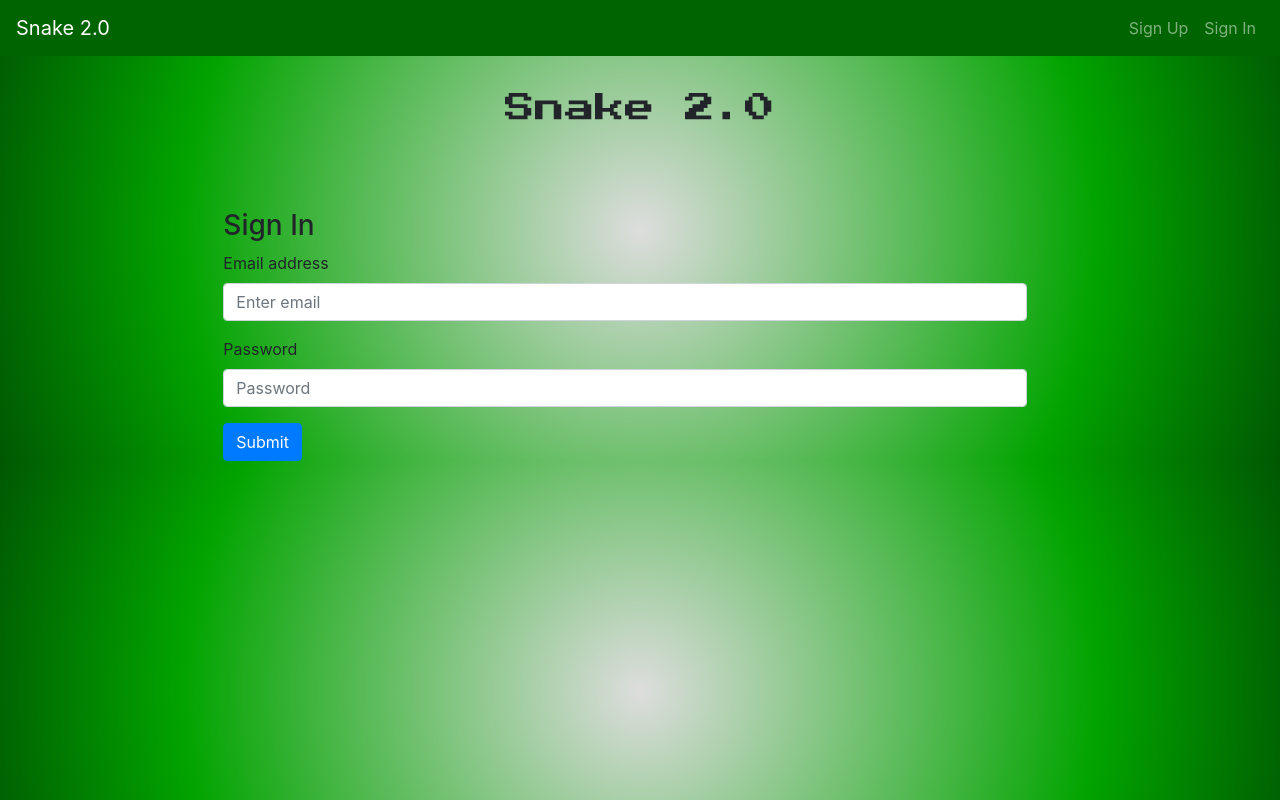
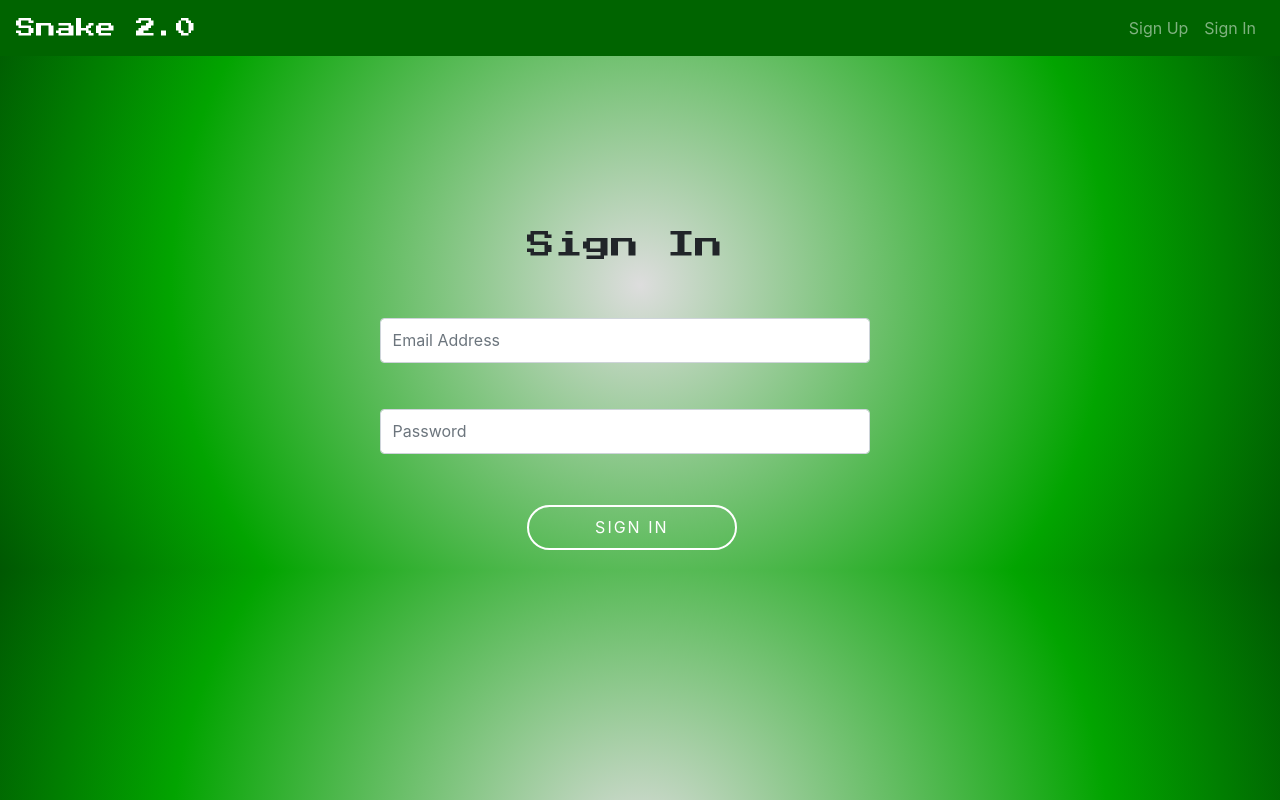
Before and after one commit to jtshepherd31/Snake-2-Client, a React app: page /#/sign-in in a window 1280 px wide. Built offline with nearby package versions, Linux system fonts and the light colour scheme.

Commit message:
Finished CSS

```diff
--- a/src/App.js
+++ b/src/App.js
@@ -58,7 +58,6 @@ class App extends Component {
           />
         ))}
         <main className="container">
-          <div className="main-title">Snake 2.0</div>
           <AuthenticatedRoute user={user} path='/home' render={() => (
             <Board user={user}/>
           )} />
--- a/src/components/ChangePassword/ChangePassword.js
+++ b/src/components/ChangePassword/ChangePassword.js
@@ -48,13 +48,13 @@ class ChangePassword extends Component {
 
     return (
       <div className="row">
-        <div className="col-sm-10 col-md-8 mx-auto mt-5">
-          <h3>Change Password</h3>
-          <Form onSubmit={this.onChangePassword}>
+        <div className="col-sm-10 col-md-5 mx-auto mt-5">
+          <h3 className="sign-in-text">Change Password</h3>
+          <Form className="form" onSubmit={this.onChangePassword}>
             <Form.Group controlId="oldPassword">
-              <Form.Label>Old password</Form.Label>
               <Form.Control
                 required
+                className="form-input"
                 name="oldPassword"
                 value={oldPassword}
                 type="password"
@@ -63,9 +63,9 @@ class ChangePassword extends Component {
               />
             </Form.Group>
             <Form.Group controlId="newPassword">
-              <Form.Label>New Password</Form.Label>
               <Form.Control
                 required
+                className="form-input"
                 name="newPassword"
                 value={newPassword}
                 type="password"
@@ -74,6 +74,7 @@ class ChangePassword extends Component {
               />
             </Form.Group>
             <Button
+              className="submit-button"
               variant="primary"
               type="submit"
             >
--- a/src/components/GameBoard/Board.js
+++ b/src/components/GameBoard/Board.js
@@ -26,6 +26,7 @@ class Board extends Component {
       gameStarted: false,
       currentScore: 0,
       highScore: 0,
+      gameOver: null,
       snakePieces: [
         [0, 0],
         [2, 0]
@@ -138,7 +139,7 @@ class Board extends Component {
           [2, 0]
         ]
       })
-      return ('Game over')
+      this.setState({ gameOver: true })
     }
   }
 
@@ -171,7 +172,8 @@ class Board extends Component {
             [2, 0]
           ]
         })
-        return ('Game over')
+
+        this.setState({ gameOver: true })
       }
     })
     // if (snakeHead[0] === pieces[0] || snakeHead[1] === pieces[1]) {
@@ -213,10 +215,27 @@ class Board extends Component {
         <div className="current-score-box">
           <CurrentScore currentScore={this.state.currentScore}/>
         </div>
-        <div className="game-box">
-          <Snake snakePieces={this.state.snakePieces}/>
-          <Food piece={this.state.food}/>
-        </div>
+        {this.state.gameStarted &&
+          <div className="game-box">
+            <Snake snakePieces={this.state.snakePieces}/>
+            <Food piece={this.state.food}/>
+          </div>
+        }
+
+        {!this.state.gameStarted && !this.state.gameOver &&
+          <div className="game-box">
+            <h3 className="start-game-text">Spacebar to Start New Game</h3>
+          </div>
+        }
+
+        {!this.state.gameStarted && !!this.state.gameOver &&
+          <div className="game-box">
+            <h3 className="start-game-text">
+            GAME OVER
+              <br/>
+            Spacebar to Start New Game</h3>
+          </div>
+        }
         <div className="high-score-box">
           <HighScore highScore={this.state.highScore}/>
         </div>
--- a/src/components/Header/Header.js
+++ b/src/components/Header/Header.js
@@ -19,7 +19,7 @@ const unauthenticatedOptions = (
 
 const Header = ({ user }) => (
   <Navbar bg="primary" variant="dark" expand="md">
-    <Navbar.Brand href="#">
+    <Navbar.Brand className="title" href="#">
       Snake 2.0
     </Navbar.Brand>
     <Navbar.Toggle aria-controls="basic-navbar-nav" />
--- a/src/components/Scores/CurrentScore.js
+++ b/src/components/Scores/CurrentScore.js
@@ -4,7 +4,7 @@ const CurrentScore = (props) => {
   const { currentScore } = props
   return (
     <div className="currentScore">
-      <h1>Current Score</h1>
+      <h1 className="score-header">Current Score</h1>
       <hr />
       <h1>{currentScore}</h1>
     </div>
--- a/src/components/Scores/HighScore.js
+++ b/src/components/Scores/HighScore.js
@@ -4,7 +4,7 @@ const HighScore = (props) => {
   const { highScore } = props
   return (
     <div className="currentScore">
-      <h1>High Score</h1>
+      <h1 className="score-header">High Score</h1>
       <hr />
       <h1>{highScore}</h1>
     </div>
--- a/src/components/SignIn/SignIn.js
+++ b/src/components/SignIn/SignIn.js
@@ -53,23 +53,23 @@ class SignIn extends Component {
 
     return (
       <div className="row">
-        <div className="col-sm-10 col-md-8 mx-auto mt-5">
-          <h3>Sign In</h3>
-          <Form onSubmit={this.onSignIn}>
+        <div className="col-sm-10 col-md-5 mx-auto mt-5">
+          <h3 className="sign-in-text">Sign In</h3>
+          <Form className="form" onSubmit={this.onSignIn}>
             <Form.Group controlId="email">
-              <Form.Label>Email address</Form.Label>
               <Form.Control
+                className="form-input"
                 required
                 type="email"
                 name="email"
                 value={email}
-                placeholder="Enter email"
+                placeholder="Email Address"
                 onChange={this.handleChange}
               />
             </Form.Group>
             <Form.Group controlId="password">
-              <Form.Label>Password</Form.Label>
               <Form.Control
+                className="form-input"
                 required
                 name="password"
                 value={password}
@@ -79,10 +79,11 @@ class SignIn extends Component {
               />
             </Form.Group>
             <Button
+              className="submit-button"
               variant="primary"
               type="submit"
             >
-              Submit
+              SIGN IN
             </Button>
           </Form>
         </div>
--- a/src/components/SignOut/SignOut.js
+++ b/src/components/SignOut/SignOut.js
@@ -14,7 +14,7 @@ class SignOut extends Component {
         message: messages.signOutSuccess,
         variant: 'success'
       }))
-      .finally(() => history.push('/'))
+      .finally(() => history.push('/sign-in'))
       .finally(() => clearUser())
   }
 
--- a/src/components/SignUp/SignUp.js
+++ b/src/components/SignUp/SignUp.js
@@ -51,24 +51,24 @@ class SignUp extends Component {
 
     return (
       <div className="row">
-        <div className="col-sm-10 col-md-8 mx-auto mt-5">
-          <h3>Sign Up</h3>
+        <div className="col-sm-10 col-md-5 mx-auto mt-5">
+          <h3 className="sign-in-text">Sign Up</h3>
           <Form onSubmit={this.onSignUp}>
-            <Form.Group controlId="email">
-              <Form.Label>Email address</Form.Label>
+            <Form.Group className="form" controlId="email">
               <Form.Control
+                className="form-input"
                 required
                 type="email"
                 name="email"
                 value={email}
-                placeholder="Enter email"
+                placeholder="Email Address"
                 onChange={this.handleChange}
               />
             </Form.Group>
             <Form.Group controlId="password">
-              <Form.Label>Password</Form.Label>
               <Form.Control
                 required
+                className="form-input"
                 name="password"
                 value={password}
                 type="password"
@@ -77,9 +77,9 @@ class SignUp extends Component {
               />
             </Form.Group>
             <Form.Group controlId="passwordConfirmation">
-              <Form.Label>Password Confirmation</Form.Label>
               <Form.Control
                 required
+                className="form-input"
                 name="passwordConfirmation"
                 value={passwordConfirmation}
                 type="password"
@@ -90,8 +90,9 @@ class SignUp extends Component {
             <Button
               variant="primary"
               type="submit"
+              className="submit-button"
             >
-              Submit
+              SIGN UP
             </Button>
           </Form>
         </div>
--- a/src/index.scss
+++ b/src/index.scss
@@ -31,6 +31,7 @@
 
 .row {
   justify-content: space-between;
+  margin-top: 10%;
   width: 100%;
 }
 
@@ -56,14 +57,21 @@
   height: 2%;
   background-color: red;
   border: 1px solid black;
-  border-radius: 25px;
+  border-radius: 50px;
 }
+
+.food img {
+  position: absolute;
+  width: 10px;
+  height: 10px;
+}
+
 .container {
   width: 100%;
   max-width: none;
 }
 
-html, body {
+body {
   background: radial-gradient(circle, rgba(255,255,255,1) 0%, rgba(221,221,221,1) 0%, rgba(2,164,0,1) 67%, rgba(0,88,2,1) 100%) !important;
 }
 
@@ -76,8 +84,61 @@ html, body {
   font-family: 'Press Start 2P', cursive;
 }
 
-hr {
+h3 {
+  font-family: 'Press Start 2P', cursive;
+}
 
+.sign-in-text {
+  text-align: center;
+  margin-bottom: 40px;
+}
+
+.title {
+  font-family: 'Press Start 2P', cursive;
+}
+
+.form-input {
+  margin: 15px 0;
+  height: 45px;
+}
+
+.submit-button {
+  height: 45px;
+  border-radius: 35px;
+  width: 210px;
+  margin: 20px 30%;
+  font-weight: 400;
+  border: 2px solid #fff;
+  background-color: transparent;
+  letter-spacing: 2px;
+}
+
+.submit-button:hover {
+  background-color: darkgreen;
+  border: none;
+}
+
+.form {
+  display: flex;
+  flex-direction: column;
+  justify-content: center;
+}
+
+.score-header, .start-game-text {
+  font-size: 18px;
+  text-align: center;
+  margin-top: 10px;
+}
+
+.start-game-text {
+    line-height: 50px;
+    margin: 35% 0;
+}
+
+h1 {
+  text-align: center;
+  font-size: 72px;
+  margin-top: 50%;
 }
 // tree color 99621E
 // grass color c7f9cc
```
Also changed, not shown: src/images/snake-apple.png (added).
